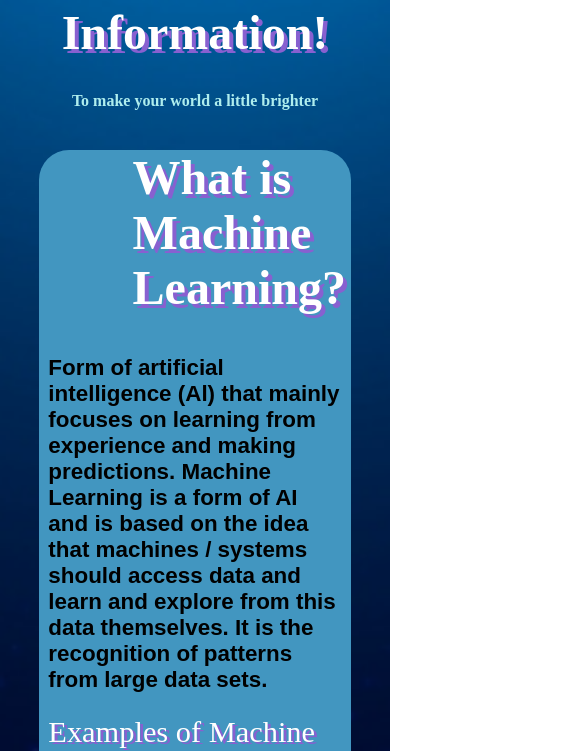
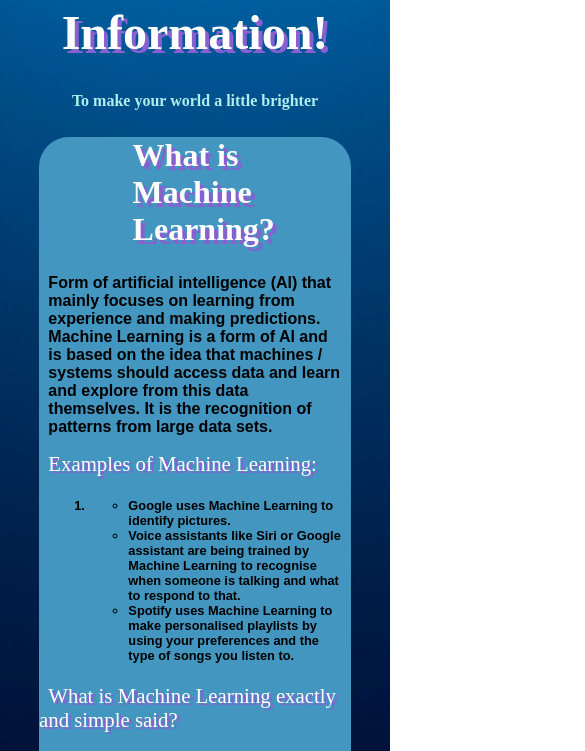
Before and after one commit to MeaghanKramer/Informatica-website--goede, a plain HTML site: page Information.html in a window 390 px wide. Shown: the part 87-838 px from the top of the page, 585 px wide, since content can reach past the window. Drawn offline with Linux system fonts and the light colour scheme.

Commit message:
Information page responsive

```diff
--- a/Information.css
+++ b/Information.css
@@ -117,7 +117,7 @@ background-image: url("media/background information.jfif");
  }
 
 #middle {
-height: 350%;
+height: 400%;
 width: 100%;
 float: left;
 background-image: url("media/background information.jfif");
@@ -128,7 +128,7 @@ background-size: cover;
 
 #information {
 width: 80%;
-height: 80%;
+height: 93%;
 margin-left: 10%;
 margin-right: 10%;
 background-color: rgb(66, 150, 192);
@@ -157,6 +157,15 @@ text-shadow: #8860D0 4px 4px;
 color:white
 }
 
+@media (max-width: 830px) {
+#headinformationtext {
+font-size: 200%;
+margin-left: 30%;
+text-shadow: #8860D0 4px 4px;
+color:white
+}
+}
+
 #introinformationtext {
 font-size: 140%;
 font-family: Arial, Helvetica, sans-serif;
@@ -165,6 +174,17 @@ margin-right: 3%;
 color: #000000
 }
 
+@media (max-width: 830px) {
+#introinformationtext {
+font-size: 100%;
+font-family: Arial, Helvetica, sans-serif;
+margin-left: 3%;
+margin-right: 3%;
+color: #000000
+}
+}
+
+
 #subheadinformationtext {
 font-size: 190%;
 margin-left: 3%;
@@ -172,11 +192,29 @@ text-shadow: #8860D0 3px 2px;
 color:white
 }
 
+@media (max-width: 830px) {
+#subheadinformationtext {
+font-size: 130%;
+margin-left: 3%;
+text-shadow: #8860D0 3px 2px;
+color:white
+}
+}
+
 #informationtext {
 font-size: 120%;
 font-family: Arial, Helvetica, sans-serif;
 margin-left: 3%;
 margin-right: 3%;
+}
+
+@media (max-width: 830px) {
+#informationtext {
+font-size: 80%;
+font-family: Arial, Helvetica, sans-serif;
+margin-left: 3%;
+margin-right: 3%;
+}
 }
 
 #versus {
@@ -192,6 +230,14 @@ margin-right: auto;
 display: block
 }
 
+@media (max-width: 830px) {
+#video {
+margin-left: 5%;
+margin-bottom: 5%;
+width:90% ;
+}
+}
+
 #bottom {
 width: 100%;
 height:2%;
```
Also changed, not shown: About.css (indentation only).
